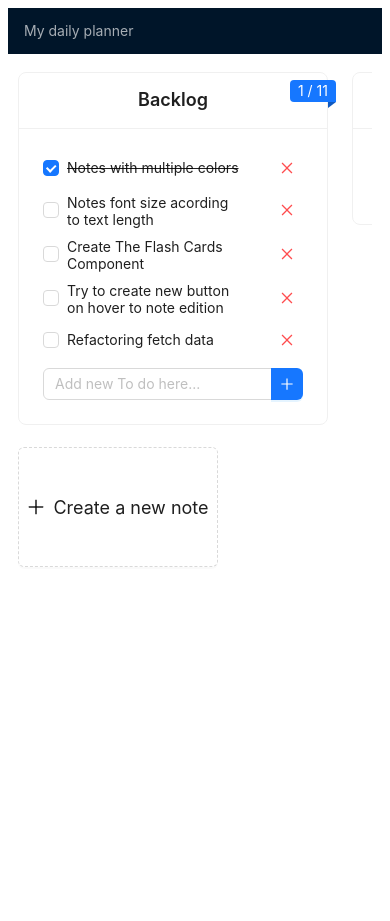
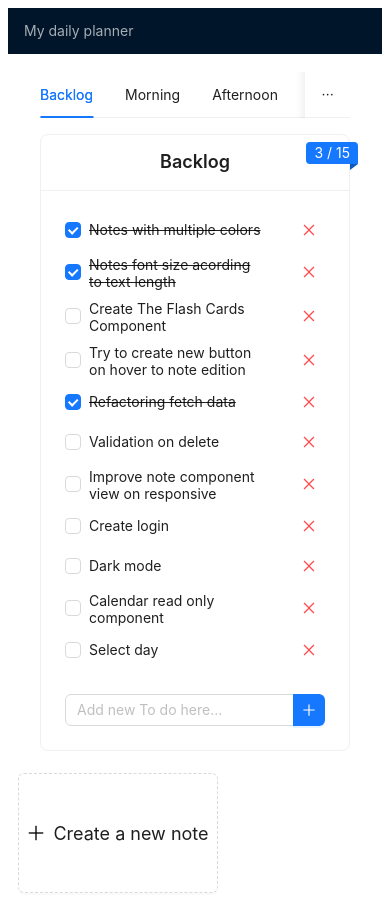
Before and after one commit to danielfaguirre/my-planner-book, a React (Create React App) app: page / in a window 390 px wide. Before the commit the page ends 844 px from the top, so only its background shows below. Built offline with nearby package versions, Linux system fonts and the light colour scheme; data requests are answered from the project's data file.

Commit message:
feature: configurated note font sizing according to text lenght

```diff
--- a/server/db.json
+++ b/server/db.json
@@ -8,7 +8,7 @@
     },
     {
       "label": "Notes font size acording to text length",
-      "isCompleted": false,
+      "isCompleted": true,
       "dayTime": 3,
       "id": 2
     },
@@ -26,7 +26,7 @@
     },
     {
       "label": "Refactoring fetch data",
-      "isCompleted": false,
+      "isCompleted": true,
       "dayTime": 3,
       "id": 5
     },
@@ -65,6 +65,30 @@
       "isCompleted": false,
       "dayTime": 3,
       "id": 11
+    },
+    {
+      "label": "No task message",
+      "isCompleted": false,
+      "dayTime": 3,
+      "id": 12
+    },
+    {
+      "label": "fjadskf ",
+      "isCompleted": false,
+      "dayTime": 3,
+      "id": 13
+    },
+    {
+      "label": "jafsdjklfña",
+      "isCompleted": false,
+      "dayTime": 3,
+      "id": 14
+    },
+    {
+      "label": "asjdfklñasdf",
+      "isCompleted": false,
+      "dayTime": 3,
+      "id": 15
     }
   ],
   "notes": []
--- a/src/components/DailySchedule/index.tsx
+++ b/src/components/DailySchedule/index.tsx
@@ -1,14 +1,37 @@
 import ToDo from "../ToDo";
 import { DayTimeEnum } from "./models";
 import style from "./style.module.css";
+import { Tabs } from "antd";
 
 const DailySchedule = () => {
 	return (
 		<section className={style.todaysSchedule}>
-			<ToDo title="Backlog" dayTime={DayTimeEnum.BACKLOG} />
-			<ToDo title="Morning" dayTime={DayTimeEnum.MOORNING} />
-			<ToDo title="Afternoon" dayTime={DayTimeEnum.AFTERNOON} />
-			<ToDo title="Evening" dayTime={DayTimeEnum.EVENING} />
+			<Tabs
+				items={[
+					{
+						key: DayTimeEnum.BACKLOG.toString(),
+						label: "Backlog",
+						children: <ToDo title="Backlog" dayTime={DayTimeEnum.BACKLOG} />,
+					},
+					{
+						key: DayTimeEnum.MOORNING.toString(),
+						label: "Morning",
+						children: <ToDo title="Morning" dayTime={DayTimeEnum.MOORNING} />,
+					},
+					{
+						key: DayTimeEnum.AFTERNOON.toString(),
+						label: "Afternoon",
+						children: (
+							<ToDo title="Afternoon" dayTime={DayTimeEnum.AFTERNOON} />
+						),
+					},
+					{
+						key: DayTimeEnum.EVENING.toString(),
+						label: "Evening",
+						children: <ToDo title="Evening" dayTime={DayTimeEnum.EVENING} />,
+					},
+				]}
+			/>
 		</section>
 	);
 };
--- a/src/components/DailySchedule/style.module.css
+++ b/src/components/DailySchedule/style.module.css
@@ -1,7 +1,10 @@
 .todaysSchedule {
-  display: flex;
-  flex-wrap: nowrap;
-  overflow: auto;
-  gap: 24px;
+  width: 310px;
   padding-bottom: 12px;
 }
+
+@media (max-width: 480px) {
+  .todaysSchedule {
+    margin: auto;
+  }
+}
--- a/src/components/Notes/components/EditableNote/index.tsx
+++ b/src/components/Notes/components/EditableNote/index.tsx
@@ -16,8 +16,9 @@ const EditableNote = ({
 	onEditNote,
 }: EditableNoteType) => {
 	const textAreaRef = useRef<HTMLTextAreaElement>(null);
-
+	const NOTE_MAX_LENGTH = 220;
 	return (
+		<>
 			<Input.TextArea
 				style={{ backgroundColor: noteColor }}
 				autoFocus
@@ -27,7 +28,12 @@ const EditableNote = ({
 				onChange={(e) => setText(e.target.value)}
 				className={style.newNote}
 				rows={7}
+				maxLength={NOTE_MAX_LENGTH}
 			/>
+			<span className={style.charsCounter}>
+				{text.length} / {NOTE_MAX_LENGTH}
+			</span>
+		</>
 	);
 };
 
--- a/src/components/Notes/components/EditableNote/style.module.css
+++ b/src/components/Notes/components/EditableNote/style.module.css
@@ -5,6 +5,14 @@
   border: none;
   border-radius: 3px;
   height: 100%;
-  width: 100%;
+  width: 200px;
   border: 1px solid #CECECE !important;
 }
+
+.charsCounter{
+  position: relative;
+  font-size: 12px;
+  bottom: 0px;
+  right: 2px;
+  float: right;
+}
--- a/src/components/Notes/components/ReadOnlyNote/index.tsx
+++ b/src/components/Notes/components/ReadOnlyNote/index.tsx
@@ -1,3 +1,4 @@
+import { getNoteFontSize } from "../../utils";
 import BadgeCloseButton from "../BadgeCloseButton";
 import style from "./style.module.css";
 import { useState } from "react";
@@ -26,7 +27,12 @@ const ReadOnlyNote = ({
 			className={style.readOnlyNote}
 		>
 			<BadgeCloseButton onClick={onDeleteNote} showButton={showCloseButton}>
-				<section className={style.noteText}>{text}</section>
+				<section
+					style={{ fontSize: getNoteFontSize(text) }}
+					className={style.noteText}
+				>
+					{text}
+				</section>
 			</BadgeCloseButton>
 		</div>
 	);
--- a/src/components/Notes/components/ReadOnlyNote/style.module.css
+++ b/src/components/Notes/components/ReadOnlyNote/style.module.css
@@ -1,6 +1,6 @@
 .readOnlyNote {
   height: 100%;
-  width: 100%;
+  width: 200px;
   text-align: center;
   border: none;
   border-radius: 3px;
@@ -12,6 +12,6 @@
   width: 100%;
   display: flex;
   align-items: center;
-  font-size: 12px;
+  justify-content: center;
   line-height: normal;
 }
--- a/src/components/Notes/index.tsx
+++ b/src/components/Notes/index.tsx
@@ -8,7 +8,7 @@ import NoteCard from "./components/NoteCard";
 import { NoteType } from "./models";
 import style from "./style.module.css";
 import { PlusOutlined } from "@ant-design/icons";
-import { Button } from "antd";
+import { Button, Card } from "antd";
 import { useCallback, useEffect, useState } from "react";
 
 const Notes = () => {
--- a/src/components/Notes/style.module.css
+++ b/src/components/Notes/style.module.css
@@ -2,9 +2,19 @@
   display: flex;
   gap: 16px;
   flex-wrap: wrap;
-  padding: 10px 0px;
+  justify-content: center;
+  align-content: start;
   --note-width: 200px;
   --note-height: 120px;
+}
+
+@media (max-width: 480px) {
+  .noteSection {
+    padding: 10px 0px;
+    flex-wrap: nowrap;
+    justify-content: initial;
+    overflow-x: auto;
+  }
 }
 
 .noteSection > div{
--- a/src/components/Notes/utils.ts
+++ b/src/components/Notes/utils.ts
@@ -1,5 +1,24 @@
 export const getRandomNoteColor = (colors: string[]) => {
-  const { length } = colors
-  const randomIndex = Math.floor(Math.random() * length)
-  return colors[randomIndex]
-}
+	const { length } = colors;
+	const randomIndex = Math.floor(Math.random() * length);
+	return colors[randomIndex];
+};
+
+export const getNoteFontSize = (text: string) => {
+	const MIN_FONT_SIZE = 12;
+	const { length } = text;
+
+	if (length > 0 && length <= 10) {
+		return 40;
+	}
+
+	if (length > 10 && length <= 20) {
+		return 30;
+	}
+
+	if (length > 20 && length <= 30) {
+		return 20;
+	}
+
+	return MIN_FONT_SIZE;
+};
--- a/src/components/ToDo/components/ToDoList/style.module.css
+++ b/src/components/ToDo/components/ToDoList/style.module.css
@@ -4,7 +4,7 @@
   align-items: baseline;
   gap: 8px;
   margin-bottom: 16px;
-  max-height: 200px;
+  max-height: 55vh;
   overflow-y: auto;
   overflow-x: hidden;
 }
--- a/src/layouts/MainLayout/style.module.css
+++ b/src/layouts/MainLayout/style.module.css
@@ -1,4 +1,12 @@
 .Container {
   margin-top: 8px;
   padding: 10px;
+  display: flex;
+  gap: 24px;
 }
+
+@media (max-width: 480px) {
+  .Container {
+    display: block;
+  }
+}
```
Lines whose indentation alone changed are shown as unchanged.
